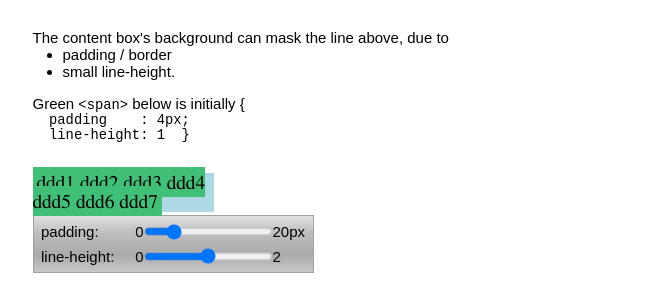
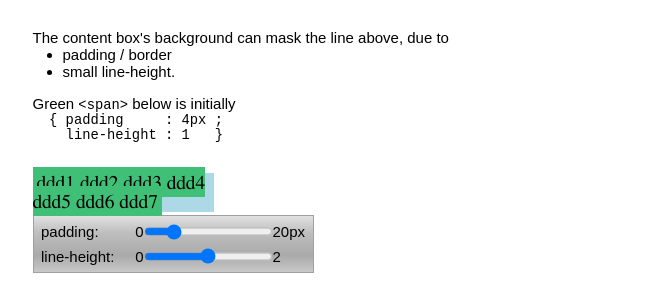
Before and after one commit to akrueg/portfolio, a Jekyll site: the page built from inline1.html, in a window 1280 px wide. Shown: the part 1335-1623 px from the top of the page, without its empty margins (315-964 px from the left). Built offline with Jekyll 4.4.1, drawn with Linux system fonts in a browser that asks for light colours.

Commit message:
Update inline1.html

```diff
--- a/inline1.html
+++ b/inline1.html
@@ -406,12 +406,11 @@ affect inline (horizontal) flow:</p>
 <li>small line-height.</li>
 </ul>
 
-<p>Green <code>&lt;span&gt;</code> below is initially { </p>
+<p>Green <code>&lt;span&gt;</code> below is initially </p>
 
-<pre><code>  padding    : 4px;
-  line-height: 1  }
+<pre><code>  { padding     : 4px ;
+    line-height : 1   }
 </code></pre>
-
 <!-------------------------------------------------------------------
 ---------------------------------------------------------------------
 ------------- EXAMPLE 4 -------------------------------------------
```
